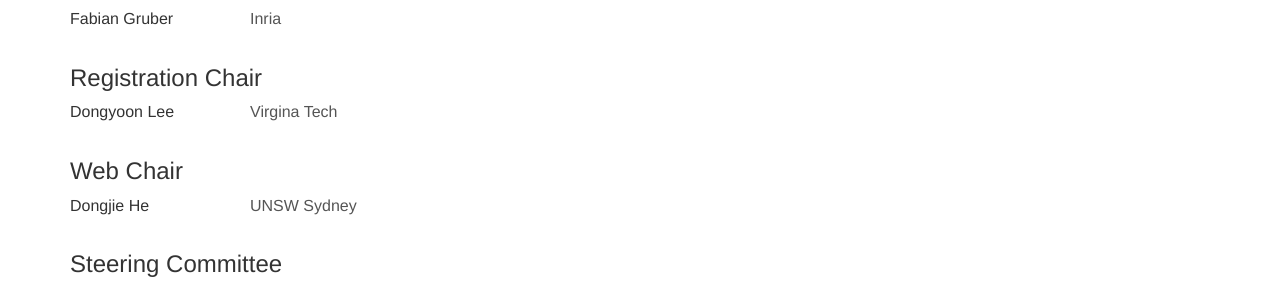
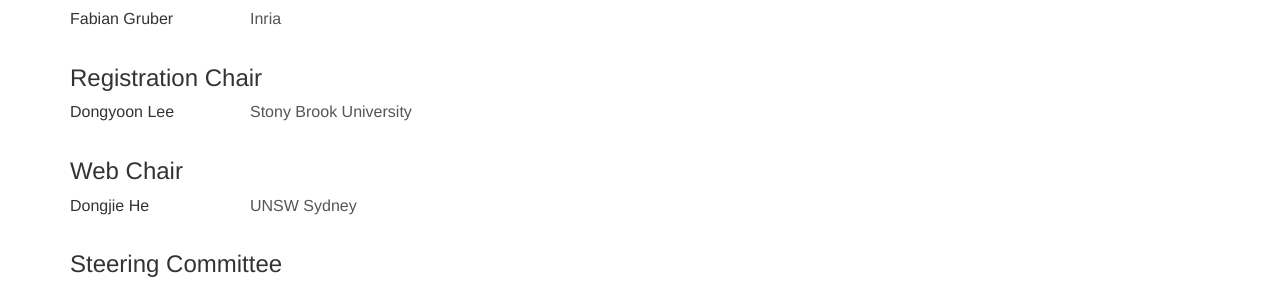
Before and after one commit to jingling/cgo2020, a Jekyll site: the page built from organization.html, in a window 1280 px wide and 900 px high, scrolled down 821 px. Shown: the part 157-447 px from the top of the window. Built offline with Jekyll 4.4.1, drawn with Linux system fonts in a browser that asks for light colours; nearby versions of some CDN libraries; comment, search, counter and statistics services are not loaded.

Commit message:
Update organization.yml

```diff
--- a/_data/organization.yml
+++ b/_data/organization.yml
@@ -55,7 +55,7 @@
 
 - role: Registration Chair
   name: Dongyoon Lee
-  affiliation: Virgina Tech
+  affiliation: Stony Brook University
 
 - role: Web Chair
   name: Dongjie He
```
